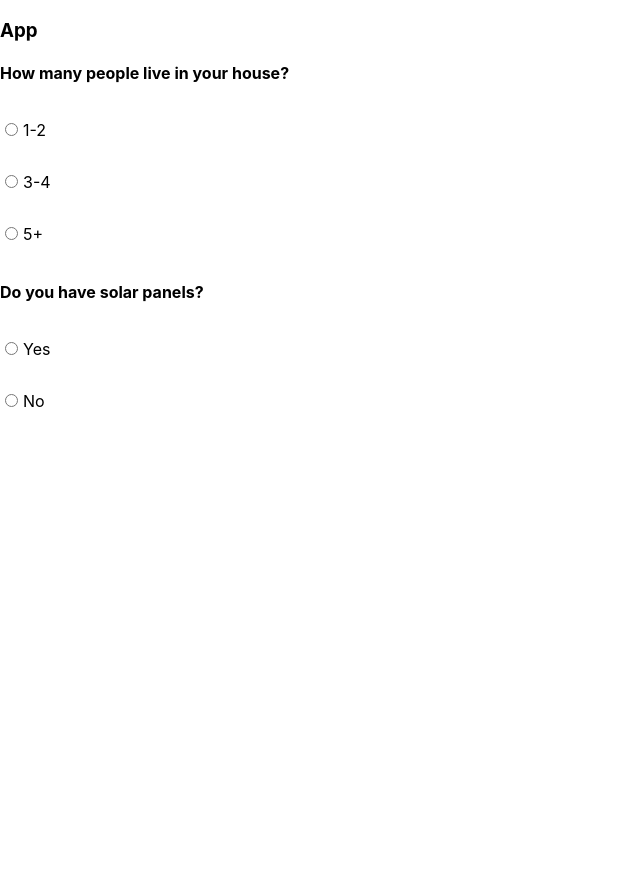
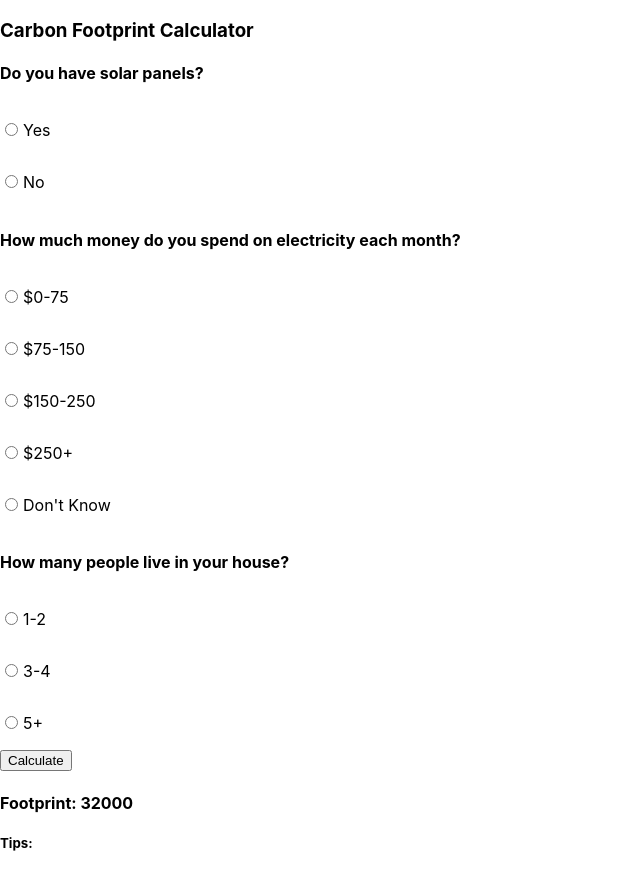
Before and after one commit to malder08/Carbon-Footprint-Calculator, a React (Create React App) app: page / in a window 1280 px wide. Shown: the whole page, without its empty margins (0-640 px from the left). Before the commit the page ends 800 px from the top, so only its background shows below. Built offline with nearby package versions, Linux system fonts and the light colour scheme.

Commit message:
Added Calculation Template

```diff
--- a/src/App.js
+++ b/src/App.js
@@ -5,7 +5,7 @@ import Questions from './components/Questions';
 function App() {
  return (
    <div>
-     <h3>App</h3>
+     <h3>Carbon Footprint Calculator</h3>
      <Questions />
    </div>
  )
--- a/src/components/Questions.js
+++ b/src/components/Questions.js
@@ -7,28 +7,45 @@ function Questions() {
     const [questions, setQuestions] = useState([
         {
             type: "mc",
-            question: "How many people live in your house?",
+            question: "Do you have solar panels?",
 
             // this part of the object is what will store which option the user has selected
             // we should be able to pass these selections into a function that performs the calculation
             currentOption: "none",
-
+            options: [
+            "Yes",
+            "No"
+            ]
+        },
+        {
+            type: "mc",
+            question: "How much money do you spend on electricity each month?",
+            currentOption: "none",
+            options: [
+            "$0-75",
+            "$75-150",
+            "$150-250",
+            "$250+",
+            "Don't Know"
+            ]
+        },
+        {
+            type: "mc",
+            question: "How many people live in your house?",
+            currentOption: "none",
             options: [
             "1-2",
             "3-4",
             "5+"
             ]
         },
-        {
-            type: "mc",
-            question: "Do you have solar panels?",
-            currentOption: "none",
-            options: [
-            "Yes",
-            "No"
-            ]
-        }
     ])
+
+    // variable to store footprint value
+    const [footprint, setFootprint] = useState(32000);
+
+    // array to store tips
+    const [tips, setTips] = useState([]);
 
     // changes which option is currently selected using the state setter method
     const changeOption = (index, option) => e => {
@@ -38,8 +55,61 @@ function Questions() {
         setQuestions(newArr); // overwrites old array with new, modified version
     }
 
+    // function for the calculation
+    const calculate = () => e => {
+
+        // have to set temporary value that footprint and tips can be set to at the end of the logic
+        var tempFootprint = 32000;
+        var tempTips = [];
+
+        for (var i = 0; i < questions.length; i++) {
+
+            // store the current answer you're checking within the loop
+            var answer = questions[i].currentOption;
+
+            // if you're checking the first question (copy this part as an else if)
+            if (i === 0) {
+                if (answer.localeCompare("Yes") === 0) {
+                    // this adds or subtracts from the footprint
+                    tempFootprint -= 5000;
+
+                    // this adds to the list of tips, just an example
+                    tempTips.push("Tip #1");
+                }
+                else if (answer.localeCompare("No") === 0) {
+                    tempFootprint += 0;
+                }
+            }
+
+            // for question 2
+            else if (i === 1) {
+                if (answer.localeCompare("$0-75") === 0) {
+                    tempFootprint -= 5000;
+                }
+                else if (answer.localeCompare("$75-150") === 0) {
+                    tempFootprint += 0;
+                }
+                else if (answer.localeCompare("$150-250") === 0) {
+                    tempFootprint += 10000;
+                }
+                else if (answer.localeCompare("$250+") === 0) {
+                    tempFootprint += 15000;
+                }
+                else if (answer.localeCompare("Don't Know") === 0) {
+                    tempFootprint += 0;
+                }
+            }
+
+        }
+
+        // set the state footprint and tip variables to the temporary ones
+        setFootprint(tempFootprint);
+        setTips(tempTips);
+    }
+
     // this is what will be displayed
     return (
+        <div>
             <div>
             {
             // parse through all of the questions
@@ -64,6 +134,12 @@ function Questions() {
                 </div>
             ))}
             </div>
+            <div>
+                <button onClick={ calculate() }>Calculate</button>
+                <h4>Footprint: { footprint }</h4>
+                <h5>Tips: { tips }</h5>
+            </div>
+        </div>
     )
 }
 
```
Lines whose indentation alone changed are shown as unchanged.
